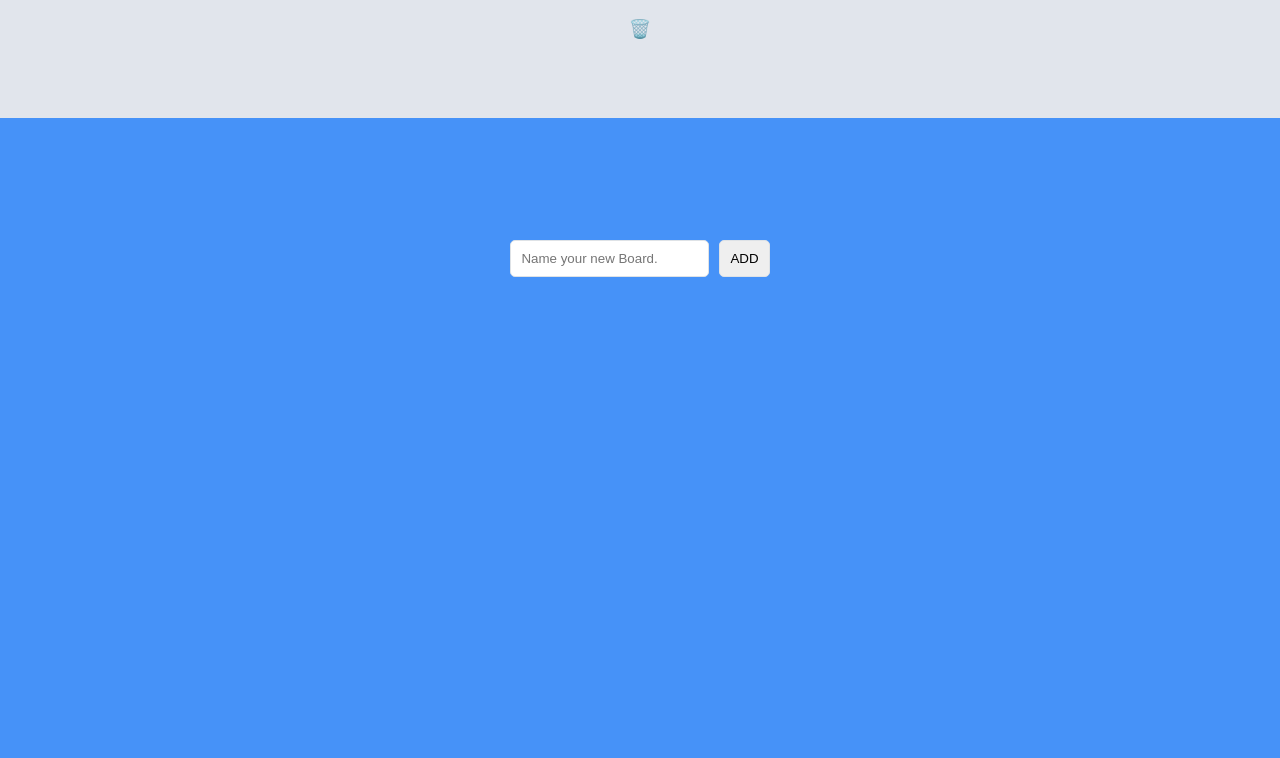
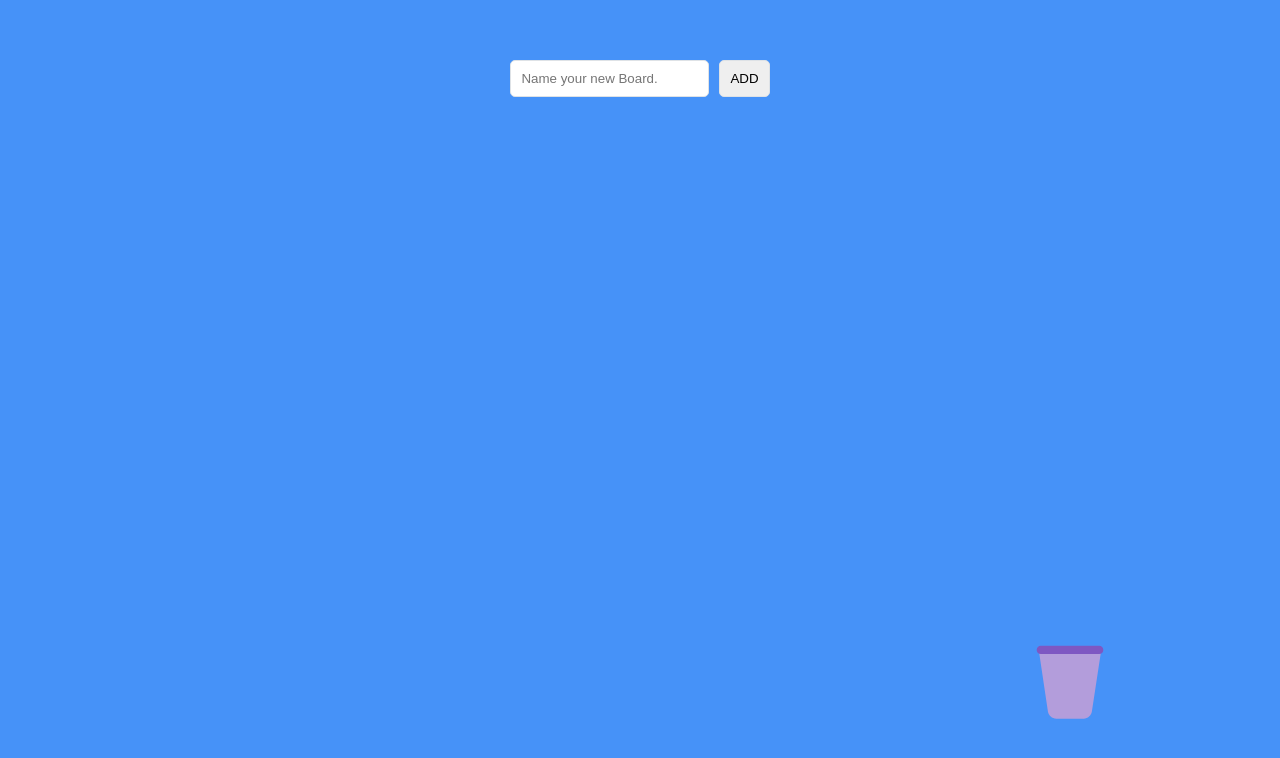
Before and after one commit to jiwonmik/Drag-and-Drop-Boards, a React (Create React App) app: page / in a window 1280 px wide. Shown: the top 758 px of the page. Built offline with nearby package versions, Linux system fonts and the light colour scheme.

Commit message:
add Trash styles

```diff
--- a/src/App.tsx
+++ b/src/App.tsx
@@ -9,7 +9,6 @@ import Trash from "./components/Trash";
 const Wrapper = styled.div`
   display: flex;
   flex-direction: column;
-  max-width: 680px;
   width: 100%;
   margin: 0 auto;
   justify-content: center;
@@ -19,7 +18,7 @@ const Wrapper = styled.div`
 
 const BoardWrapper = styled.div`
   display: flex;
-  max-width: 680px;
+  max-width: 980px;
   width: 100%;
   margin: 20px 0px 0px 0px;
   justify-content: center;
@@ -28,12 +27,7 @@ const BoardWrapper = styled.div`
   // 수정필요: 위 board들이 보이지 않음
   overflow: auto;
 `
-const TrashWrapper = styled.div`
-    padding: 10px 0px;
-    padding-top: 20px;
-    width: 100%;
-    background-color: ${(props) => props.theme.boardColor};
-`;
+
 const Boards = styled.div`
   display: grid;
   width: 100%;
@@ -149,10 +143,6 @@ function App() {
   return (
     <>
     <DragDropContext onDragEnd={onDragEnd}>
-    <TrashWrapper>
-      <Trash />
-    </TrashWrapper>
-
     <Wrapper>
       <Form onSubmit={handleSubmit(onAddBoard)}>
         <Input
@@ -175,6 +165,7 @@ function App() {
         )}
       </Boards>
       </BoardWrapper>
+      <Trash />
     </Wrapper>
     </DragDropContext>
     </>
--- a/src/components/DraggableCard.tsx
+++ b/src/components/DraggableCard.tsx
@@ -1,13 +1,23 @@
 import React from "react";
 import { Draggable } from "react-beautiful-dnd";
 import styled from "styled-components";
+import EditIcon from '@mui/icons-material/Edit';
 
 const Card = styled.div< {isDragging: boolean} >`
+  display: flex;
+  justify-content: space-between;
   border-radius: 5px;
   padding:  10px 10px;
   margin-bottom: 5px;
   background-color: ${(props) => props.isDragging ? "#fdcb6e" : props.theme.cardColor};
   box-shadow: ${(props) => props.isDragging ? "0px 2px 5px rgba(0,0,0,0.5)" : "null"};
+`;
+const EditBtn = styled(EditIcon)`
+  color: white;
+  &:hover {
+    color: black;
+    transition: 0.3s;
+  }
 `;
 
 interface IDraggableCardProps {
@@ -18,6 +28,7 @@ interface IDraggableCardProps {
 
 function DraggableCard({itemId, itemText, index}: IDraggableCardProps) {
   return (
+    <>
     <Draggable
         key={itemId}
         draggableId={itemId+""}
@@ -30,9 +41,14 @@ function DraggableCard({itemId, itemText, index}: IDraggableCardProps) {
           {...provided.dragHandleProps}
           >
             {itemText}
+          <EditBtn>
+
+          </EditBtn>
         </Card>
         )}
       </Draggable>
+
+    </>
   )
 }
 export default React.memo(DraggableCard);
--- a/src/components/Trash.tsx
+++ b/src/components/Trash.tsx
@@ -1,38 +1,43 @@
 import { Droppable } from "react-beautiful-dnd";
 import styled from "styled-components";
+import {FcEmptyTrash,FcFullTrash} from "react-icons/fc";
+
+
+interface IAreaProps {
+  isDraggingOver: boolean;
+};
 
 const Area = styled.div<IAreaProps>`
-  border-radius: 5px;
-  // background-color why not change??????
-  background-color: ${props =>
-  props.isDraggingOver ? "##ff7979":"transparent"};
-  transition: background-color .3s ease-in-out;
-  padding: 30px;
+  & > .full {
+    position: absolute;
+    display: ${props=> props.isDraggingOver ? "block" : "none" };
+  }
+
 `;
-interface IAreaProps {
-    isDraggingOver: boolean;
-};
-const Title = styled.h2`
-  text-align: center;
-  font-weight: 600;
-  margin-bottom: 10px;
-  font-size: 18px;
+
+const TrashWrapper = styled.div`
+  max-width: 980px;
+  width: 100%;
+  padding: 10px;
+  display: flex;
+  justify-content: right;
 `;
+
 function Trash(){
   return (
-      <>
-      <Title>🗑️</Title>
+      <TrashWrapper>
       <Droppable droppableId="trash">
       {(provided, info) => (
       <Area
         ref={provided.innerRef}
         isDraggingOver={info.isDraggingOver}
         {...provided.droppableProps}>
-        {provided.placeholder}
+        <FcFullTrash size="100" className="full"/>
+        <FcEmptyTrash size="100" className="empty"/>
       </Area>
       )}
       </Droppable>
-      </>
+      </TrashWrapper>
   );
 };
 
```
Lines whose indentation alone changed are shown as unchanged.
